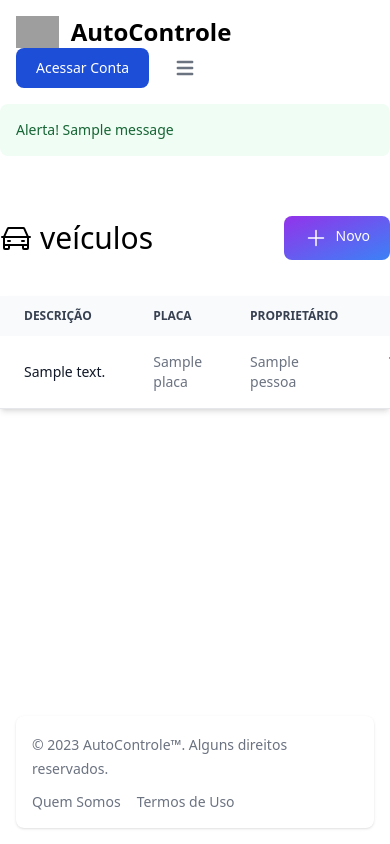
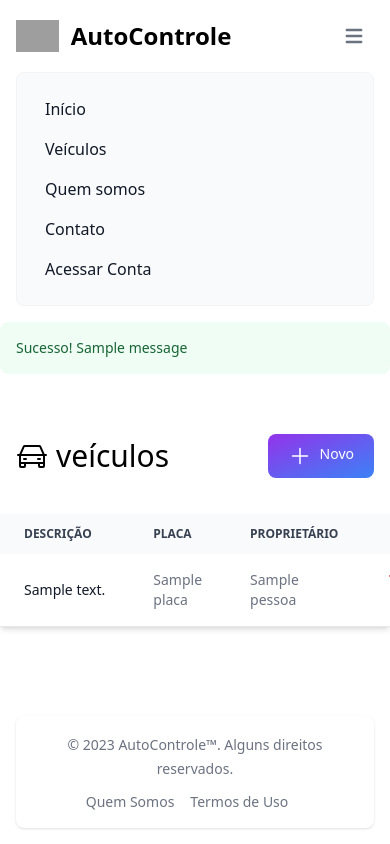
Before and after one commit to lucasxpto/officina-django, a Django app: template veiculo/templates/veiculo/veiculo_list.html in a window 390 px wide, after a click on "Abrir menu". Run offline with Django 3.2, Linux system fonts and the light colour scheme; the template is opened without the code that fills it: most values are stand-ins (such as "Sample title", 1, 10 or a date in 2020); one stand-in notice (Sample message) is shown; some libraries are stand-ins or nearby versions; grey boxes are pictures that could not be loaded.

Commit message:
layout responsivo

```diff
--- a/core/templates/core/base.html
+++ b/core/templates/core/base.html
@@ -30,7 +30,7 @@
 
                 {% if message.tags == 'success' %}
                     <div class="p-4 mb-4 text-sm text-green-800 rounded-lg bg-green-50" role="alert">
-                        <span class="font-medium">Alerta!</span> {{ message }}
+                        <span class="font-medium">Sucesso!</span> {{ message }}
                     </div>
                 {% endif %}
 
--- a/core/templates/core/includes/footer.html
+++ b/core/templates/core/includes/footer.html
@@ -1,8 +1,8 @@
-<footer class="bg-white rounded-lg shadow m-4">
+<footer class="bg-white rounded-lg shadow m-4 text-center">
     <div class="w-full mx-auto max-w-screen-xl p-4 md:flex md:items-center md:justify-between">
       <span class="text-sm text-gray-500 sm:text-center">© 2023 <a href="https://flowbite.com/" class="hover:underline">AutoControle™</a>. Alguns direitos reservados.
     </span>
-        <ul class="flex flex-wrap items-center mt-3 text-sm font-medium text-gray-500 sm:mt-0">
+        <ul class="flex flex-wrap items-center justify-center mt-3 text-sm font-medium text-gray-500 sm:mt-0">
             <li>
                 <a href="{% url 'quem_somos' %}" class="mr-4 hover:underline md:mr-6 ">Quem Somos</a>
             </li>
@@ -13,68 +13,4 @@
     </div>
 </footer>
 
-<script>
-    const modal = document.getElementById('modalDelete');
-    const confirmDeleteButton = document.getElementById('confirm-delete');
-    const cancelDeleteButton = document.getElementById('cancel-delete');
-    const deleteButtons = Array.from(document.getElementsByClassName('deleteButton'));
-
-    const veiculoIdToBeDeleted = () => localStorage.getItem('toDelete');
-
-    const showModal = (veiculoId) => {
-        localStorage.setItem('toDelete', veiculoId);
-        modal.classList.remove('hidden');
-    }
-
-    const closeModal = () => modal.classList.add('hidden');
-
-    const deleteVeiculo = () => {
-        const veiculoId = veiculoIdToBeDeleted();
-
-        fetch(`/veiculos/${veiculoId}/excluir/`, {
-            method: 'POST',
-            headers: {"X-CSRFToken": csrftoken},
-        })
-            .then(response => {
-                if (!response.ok) {
-                    throw new Error('Erro ao excluir veículo.');
-                }
-                window.location.reload();
-            })
-            .catch(error => {
-                console.error('Erro:', error);
-            });
-
-        closeModal();
-    }
-
-    deleteButtons.forEach(button => {
-        const veiculoId = button.getAttribute('data-id');
-        button.addEventListener('click', (e) => {
-            e.preventDefault();
-            showModal(veiculoId);
-        });
-    });
-
-    cancelDeleteButton.addEventListener('click', closeModal);
-    confirmDeleteButton.addEventListener('click', deleteVeiculo);
-
-    function getCookie(name) {
-        let cookieValue = null;
-        if (document.cookie && document.cookie !== '') {
-            const cookies = document.cookie.split(';');
-            for (let i = 0; i < cookies.length; i++) {
-                const cookie = cookies[i].trim();
-                // Does this cookie string begin with the name we want?
-                if (cookie.substring(0, name.length + 1) === (name + '=')) {
-                    cookieValue = decodeURIComponent(cookie.substring(name.length + 1));
-                    break;
-                }
-            }
-        }
-        return cookieValue;
-    }
-
-    const csrftoken = getCookie('csrftoken');
-
-</script>
+<script src="https://cdnjs.cloudflare.com/ajax/libs/flowbite/1.6.5/flowbite.min.js"></script>
--- a/core/templates/core/includes/navbar.html
+++ b/core/templates/core/includes/navbar.html
@@ -9,19 +9,19 @@
             {% if request.user.is_authenticated %}
 
             <a href="/admin"
-               class="text-gray-900 bg-white border border-gray-300 focus:outline-none hover:bg-gray-100 focus:ring-4 focus:ring-gray-200 font-medium rounded-lg text-sm px-5 py-2.5">
+               class="hidden md:block text-gray-900 bg-white border border-gray-300 focus:outline-none hover:bg-gray-100 focus:ring-4 focus:ring-gray-200 font-medium rounded-lg text-sm px-5 py-2.5">
                 Dashboard
             </a>
 
             <a href="{% url 'logout' %}"
-                    class="text-gray-900 bg-white border border-gray-300 focus:outline-none hover:bg-gray-100 focus:ring-4 focus:ring-gray-200 font-medium rounded-lg text-sm px-5 py-2.5">
+               class="hidden md:block text-gray-900 bg-white border border-gray-300 focus:outline-none hover:bg-gray-100 focus:ring-4 focus:ring-gray-200 font-medium rounded-lg text-sm px-5 py-2.5">
                 Sair
             </a>
 
             {% else %}
 
             <a href="{% url 'login' %}"
-                    class="text-white bg-blue-700 hover:bg-blue-800 focus:ring-4 focus:ring-blue-300 font-medium rounded-lg text-sm px-5 py-2.5 focus:outline-none">
+               class="hidden md:block text-white bg-blue-700 hover:bg-blue-800 focus:ring-4 focus:ring-blue-300 font-medium rounded-lg text-sm px-5 py-2.5 focus:outline-none">
                 Acessar Conta
             </a>
 
@@ -39,12 +39,12 @@
                 </svg>
             </button>
         </div>
-        <div class="items-center justify-between hidden w-full md:flex md:w-auto md:order-1" id="navbar-cta">
+        <div class="items-center justify-between hidden w-full md:flex md:w-auto md:order-1" id="navbar-cta"> <!-- hidden -->
             <ul class="flex flex-col font-medium p-4 md:p-0 mt-4 border border-gray-100 rounded-lg bg-gray-50 md:flex-row md:space-x-8 md:mt-0 md:border-0 md:bg-white">
                 <li>
                     {% url 'index' as url %}
                     <a href="{{ url }}"
-                       class="block py-2 pl-3 pr-4 text-white bg-blue-700 rounded md:bg-transparent {%if request.path == url %}md:text-blue-700{% else %}md:text-gray-900{% endif %} md:p-0"
+                       class="block py-2 pl-3 pr-4 text-gray-900 rounded md:bg-transparent {%if request.path == url %}md:text-blue-700{% else %}md:text-gray-900{% endif %} md:p-0"
                        aria-current="page">Início</a>
                 </li>
                 <li>
@@ -65,6 +65,32 @@
                     <a href="{{ url }}"
                        class="block py-2 pl-3 pr-4 text-gray-900 {%if request.path == url %}md:text-blue-700{% endif %} rounded hover:bg-gray-100 md:hover:bg-transparent md:hover:text-blue-700 md:p-0">Contato</a>
                 </li>
+
+                {% if request.user.is_authenticated %}
+                <li class="md:hidden">
+                    <a href="/admin"
+                       class="block py-2 pl-3 pr-4 text-gray-900 rounded md:bg-transparent md:p-0">
+                        Dashboard
+                    </a>
+                </li>
+                <li class="md:hidden">
+                    <a href="{% url 'logout' %}"
+                       class="block py-2 pl-3 pr-4 text-gray-900 rounded md:bg-transparent md:p-0">
+                        Sair
+                    </a>
+                </li>
+
+                {% else %}
+                <li class="md:hidden">
+
+                    <a href="{% url 'login' %}"
+                       class="block py-2 pl-3 pr-4 text-gray-900 rounded md:bg-transparent md:p-0">
+                        Acessar Conta
+                    </a>
+                </li>
+
+                {% endif %}
+
             </ul>
         </div>
     </div>
--- a/veiculo/templates/veiculo/veiculo_list.html
+++ b/veiculo/templates/veiculo/veiculo_list.html
@@ -4,7 +4,7 @@
 
 {% block content %}
 <div class="container max-w-4xl py-8 mx-auto">
-    <div class="flex justify-between items-center mb-6">
+    <div class="flex justify-between items-center mb-6 px-4">
         <h1 class="flex space-x-2 items-center text-3xl my-4">
             <svg xmlns="http://www.w3.org/2000/svg" width="32" height="32" fill="#000000" viewBox="0 0 256 256">
                 <path d="M240,112H229.2L201.42,49.5A16,16,0,0,0,186.8,40H69.2a16,16,0,0,0-14.62,9.5L26.8,112H16a8,8,0,0,0,0,16h8v80a16,16,0,0,0,16,16H64a16,16,0,0,0,16-16V192h96v16a16,16,0,0,0,16,16h24a16,16,0,0,0,16-16V128h8a8,8,0,0,0,0-16ZM69.2,56H186.8l24.89,56H44.31ZM64,208H40V192H64Zm128,0V192h24v16Zm24-32H40V128H216ZM56,152a8,8,0,0,1,8-8H80a8,8,0,0,1,0,16H64A8,8,0,0,1,56,152Zm112,0a8,8,0,0,1,8-8h16a8,8,0,0,1,0,16H176A8,8,0,0,1,168,152Z"></path>
@@ -14,7 +14,7 @@
             </span>
         </h1>
         <a href="{% url 'veiculos:criar' %}" title="Cadastrar um novo veículo"
-           class="flex space-x-2 text-white bg-gradient-to-br from-purple-600 to-blue-500 hover:bg-gradient-to-bl focus:ring-4 focus:outline-none focus:ring-blue-300 dark:focus:ring-blue-800 font-medium rounded-lg text-sm px-5 py-2.5">
+           class="flex space-x-2 text-white bg-gradient-to-br from-purple-600 to-blue-500 hover:bg-gradient-to-bl focus:ring-4 focus:outline-none focus:ring-blue-300 font-medium rounded-lg text-sm px-5 py-2.5">
             <svg xmlns="http://www.w3.org/2000/svg" fill="none" viewBox="0 0 24 24" stroke-width="1.5"
                  stroke="currentColor" class="w-6 h-6">
                 <path stroke-linecap="round" stroke-linejoin="round" d="M12 4.5v15m7.5-7.5h-15"/>
@@ -59,14 +59,13 @@
                 </td>
                 <td class="px-6 py-4 flex space-x-6 justify-end">
 
-                    <a href="#" data-id="{{ veiculo.id }}"
+                    <a href="#" data-url="{% url 'veiculos:excluir' veiculo.id %}" data-modal-target="popup-modal" data-modal-toggle="popup-modal"
                        class="flex space-x-2 items-center font-medium text-red-600 hover:underline deleteButton">
                         <svg xmlns="http://www.w3.org/2000/svg" fill="none" viewBox="0 0 24 24" stroke-width="1.5"
                              stroke="currentColor" class="w-6 h-6">
                             <path stroke-linecap="round" stroke-linejoin="round"
                                   d="M14.74 9l-.346 9m-4.788 0L9.26 9m9.968-3.21c.342.052.682.107 1.022.166m-1.022-.165L18.16 19.673a2.25 2.25 0 01-2.244 2.077H8.084a2.25 2.25 0 01-2.244-2.077L4.772 5.79m14.456 0a48.108 48.108 0 00-3.478-.397m-12 .562c.34-.059.68-.114 1.022-.165m0 0a48.11 48.11 0 013.478-.397m7.5 0v-.916c0-1.18-.91-2.164-2.09-2.201a51.964 51.964 0 00-3.32 0c-1.18.037-2.09 1.022-2.09 2.201v.916m7.5 0a48.667 48.667 0 00-7.5 0"/>
                         </svg>
-
 
                         <span>
                             Excluir
@@ -111,7 +110,7 @@
       <ul class="inline-flex items-center -space-x-px">
         {% if page_obj.has_previous %}
         <li>
-          <a href="?page={{ page_obj.previous_page_number }}" class="block px-3 py-2 ml-0 leading-tight text-gray-500 bg-white border border-gray-300 rounded-l-lg hover:bg-gray-100 hover:text-gray-700 dark:bg-gray-800 dark:border-gray-700 dark:text-gray-400 dark:hover:bg-gray-700 dark:hover:text-white">
+          <a href="?page={{ page_obj.previous_page_number }}" class="block px-3 py-2 ml-0 leading-tight text-gray-500 bg-white border border-gray-300 rounded-l-lg hover:bg-gray-100 hover:text-gray-700">
             <span class="sr-only">Previous</span>
             <svg aria-hidden="true" class="w-5 h-5" fill="currentColor" viewBox="0 0 20 20" xmlns="http://www.w3.org/2000/svg"><path fill-rule="evenodd" d="M12.707 5.293a1 1 0 010 1.414L9.414 10l3.293 3.293a1 1 0 01-1.414 1.414l-4-4a1 1 0 010-1.414l4-4a1 1 0 011.414 0z" clip-rule="evenodd"></path></svg>
           </a>
@@ -121,16 +120,16 @@
         {% for i in page_obj.paginator.page_range %}
         <li>
           {% if page_obj.number == i %}
-          <a href="#" aria-current="page" class="z-10 px-3 py-2 leading-tight text-blue-600 border border-blue-300 bg-blue-50 hover:bg-blue-100 hover:text-blue-700 dark:border-gray-700 dark:bg-gray-700 dark:text-white">{{ i }}</a>
+          <a href="#" aria-current="page" class="z-10 px-3 py-2 leading-tight text-blue-600 border border-blue-300 bg-blue-50 hover:bg-blue-100 hover:text-blue-700">{{ i }}</a>
           {% else %}
-          <a href="?page={{ i }}" class="px-3 py-2 leading-tight text-gray-500 bg-white border border-gray-300 hover:bg-gray-100 hover:text-gray-700 dark:bg-gray-800 dark:border-gray-700 dark:text-gray-400 dark:hover:bg-gray-700 dark:hover:text-white">{{ i }}</a>
+          <a href="?page={{ i }}" class="px-3 py-2 leading-tight text-gray-500 bg-white border border-gray-300 hover:bg-gray-100 hover:text-gray-700">{{ i }}</a>
           {% endif %}
         </li>
         {% endfor %}
 
         {% if page_obj.has_next %}
         <li>
-          <a href="?page={{ page_obj.next_page_number }}" class="block px-3 py-2 leading-tight text-gray-500 bg-white border border-gray-300 rounded-r-lg hover:bg-gray-100 hover:text-gray-700 dark:bg-gray-800 dark:border-gray-700 dark:text-gray-400 dark:hover:bg-gray-700 dark:hover:text-white">
+          <a href="?page={{ page_obj.next_page_number }}" class="block px-3 py-2 leading-tight text-gray-500 bg-white border border-gray-300 rounded-r-lg hover:bg-gray-100 hover:text-gray-700">
             <span class="sr-only">Next</span>
             <svg aria-hidden="true" class="w-5 h-5" fill="currentColor" viewBox="0 0 20 20" xmlns="http://www.w3.org/2000/svg"><path fill-rule="evenodd" d="M7.293 14.707a1 1 0 010-1.414L10.586 10 7.293 6.707a1 1 0 011.414-1.414l4 4a1 1 0 010 1.414l-4 4a1 1 0 01-1.414 0z" clip-rule="evenodd"></path></svg>
           </a>
@@ -142,44 +141,24 @@
 {% endif %}
 <!--fim paginação-->
 
-
-
 <!--modal-->
 
-<div id="modalDelete" class="relative z-10 hidden" aria-labelledby="modal-title" role="dialog" aria-modal="true">
-    <div class="fixed inset-0 bg-gray-500 bg-opacity-75 transition-opacity"></div>
-
-    <div class="fixed inset-0 z-10 overflow-y-auto">
-        <div class="flex min-h-full items-end justify-center p-4 text-center sm:items-center sm:p-0">
-            <div class="relative transform overflow-hidden rounded-lg bg-white text-left shadow-xl transition-all sm:my-8 sm:w-full sm:max-w-lg">
-                <div class="bg-white px-4 pb-4 pt-5 sm:p-6 sm:pb-4">
-                    <div class="sm:flex sm:items-start">
-                        <div class="mx-auto flex h-12 w-12 flex-shrink-0 items-center justify-center rounded-full bg-red-100 sm:mx-0 sm:h-10 sm:w-10">
-                            <svg class="h-6 w-6 text-red-600" fill="none" viewBox="0 0 24 24" stroke-width="1.5"
-                                 stroke="currentColor" aria-hidden="true">
-                                <path stroke-linecap="round" stroke-linejoin="round"
-                                      d="M12 9v3.75m-9.303 3.376c-.866 1.5.217 3.374 1.948 3.374h14.71c1.73 0 2.813-1.874 1.948-3.374L13.949 3.378c-.866-1.5-3.032-1.5-3.898 0L2.697 16.126zM12 15.75h.007v.008H12v-.008z"/>
-                            </svg>
-                        </div>
-                        <div class="mt-3 text-center sm:ml-4 sm:mt-0 sm:text-left">
-                            <h3 class="text-base font-semibold leading-6 text-gray-900" id="modal-title">Atenção!!</h3>
-                            <div class="mt-2">
-                                <p class="text-sm text-gray-500">Tem certeza que
-                                    deseja excluir este veículo?</p>
-
-                            </div>
-                        </div>
-                    </div>
-                </div>
-                <div class="bg-gray-50 px-4 py-3 sm:flex sm:flex-row-reverse sm:px-6">
-                    <form action=".">
+<div id="popup-modal" tabindex="-1" class="fixed top-0 left-0 right-0 z-50 hidden p-4 overflow-x-hidden overflow-y-auto md:inset-0 h-[calc(100%-1rem)] max-h-full">
+    <div class="relative w-full max-w-md max-h-full">
+        <div class="relative bg-white rounded-lg shadow">
+            <button type="button" class="absolute top-3 right-2.5 text-gray-400 bg-transparent hover:bg-gray-200 hover:text-gray-900 rounded-lg text-sm p-1.5 ml-auto inline-flex items-center" data-modal-hide="popup-modal">
+                <svg aria-hidden="true" class="w-5 h-5" fill="currentColor" viewBox="0 0 20 20" xmlns="http://www.w3.org/2000/svg"><path fill-rule="evenodd" d="M4.293 4.293a1 1 0 011.414 0L10 8.586l4.293-4.293a1 1 0 111.414 1.414L11.414 10l4.293 4.293a1 1 0 01-1.414 1.414L10 11.414l-4.293 4.293a1 1 0 01-1.414-1.414L8.586 10 4.293 5.707a1 1 0 010-1.414z" clip-rule="evenodd"></path></svg>
+                <span class="sr-only">Cancelar</span>
+            </button>
+            <div class="p-6 text-center">
+                <svg aria-hidden="true" class="mx-auto mb-4 text-gray-400 w-14 h-14" fill="none" stroke="currentColor" viewBox="0 0 24 24" xmlns="http://www.w3.org/2000/svg"><path stroke-linecap="round" stroke-linejoin="round" stroke-width="2" d="M12 8v4m0 4h.01M21 12a9 9 0 11-18 0 9 9 0 0118 0z"></path></svg>
+                <h3 class="mb-5 text-lg font-normal text-gray-500">Tem certeza de que deseja excluir este veículo??</h3>
+                <form id="form" action="" method="POST">
                 {% csrf_token %}
-                        <button type="button" id="confirm-delete"
-                                class="inline-flex w-full justify-center rounded-md bg-red-600 px-3 py-2 text-sm font-semibold text-white shadow-sm hover:bg-red-500 sm:ml-3 sm:w-auto">
+                <button data-modal-hide="popup-modal" type="submit" class="text-white bg-red-600 hover:bg-red-800 focus:ring-4 focus:outline-none focus:ring-red-300 font-medium rounded-lg text-sm inline-flex items-center px-5 py-2.5 text-center mr-2">
                     Sim, excluir
                 </button>
-                        <button type="button" id="cancel-delete"
-                                class="mt-3 inline-flex w-full justify-center rounded-md bg-white px-3 py-2 text-sm font-semibold text-gray-900 shadow-sm ring-1 ring-inset ring-gray-300 hover:bg-gray-50 sm:mt-0 sm:w-auto">
+                <button data-modal-hide="popup-modal" type="button" class="text-gray-500 bg-white hover:bg-gray-100 focus:ring-4 focus:outline-none focus:ring-gray-200 rounded-lg border border-gray-200 text-sm font-medium px-5 py-2.5 hover:text-gray-900 focus:z-10 mt-4 md:mt-0">
                     Não, cancelar
                 </button>
                 </form>
@@ -187,8 +166,16 @@
         </div>
     </div>
 </div>
-</div>
 
+<script>
+    document.querySelectorAll('[data-modal-toggle]').forEach(function(button) {
+    button.addEventListener('click', function() {
+        const url = button.getAttribute('data-url');
+        document.querySelector('#form').setAttribute('action', url);
+    });
+});
+
+</script>
 
 <!--fim modal-->
 
```
Also changed, not shown: core/templates/core/feature.html (added, +38 -0 lines), core/templates/core/index.html (+2 -37 lines), core/templates/core/login.html (+9 -6 lines), core/templates/core/registrar.html (+9 -6 lines), veiculo/templates/veiculo/veiculo_form.html (+5 -3 lines), veiculo/views.py (+5 -3 lines), db.sqlite3, static/main.min.css. Lines whose indentation alone changed are shown as unchanged.
